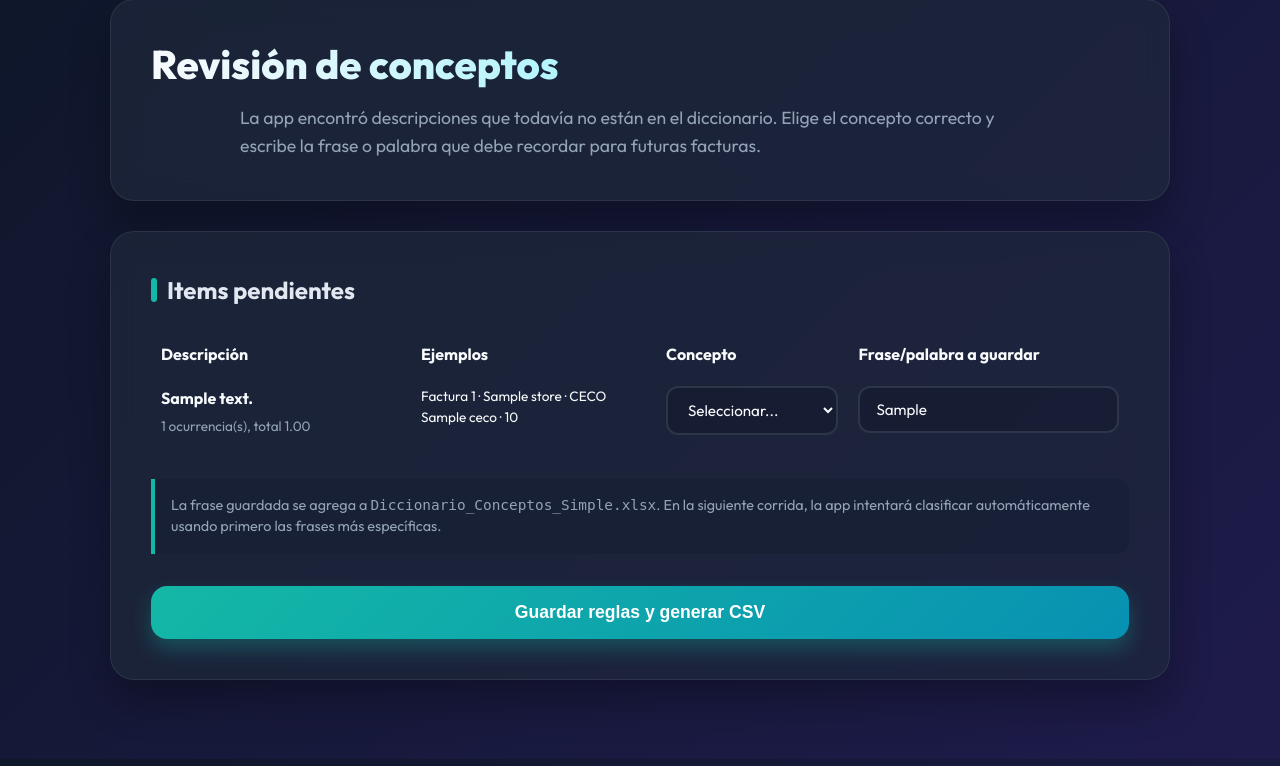
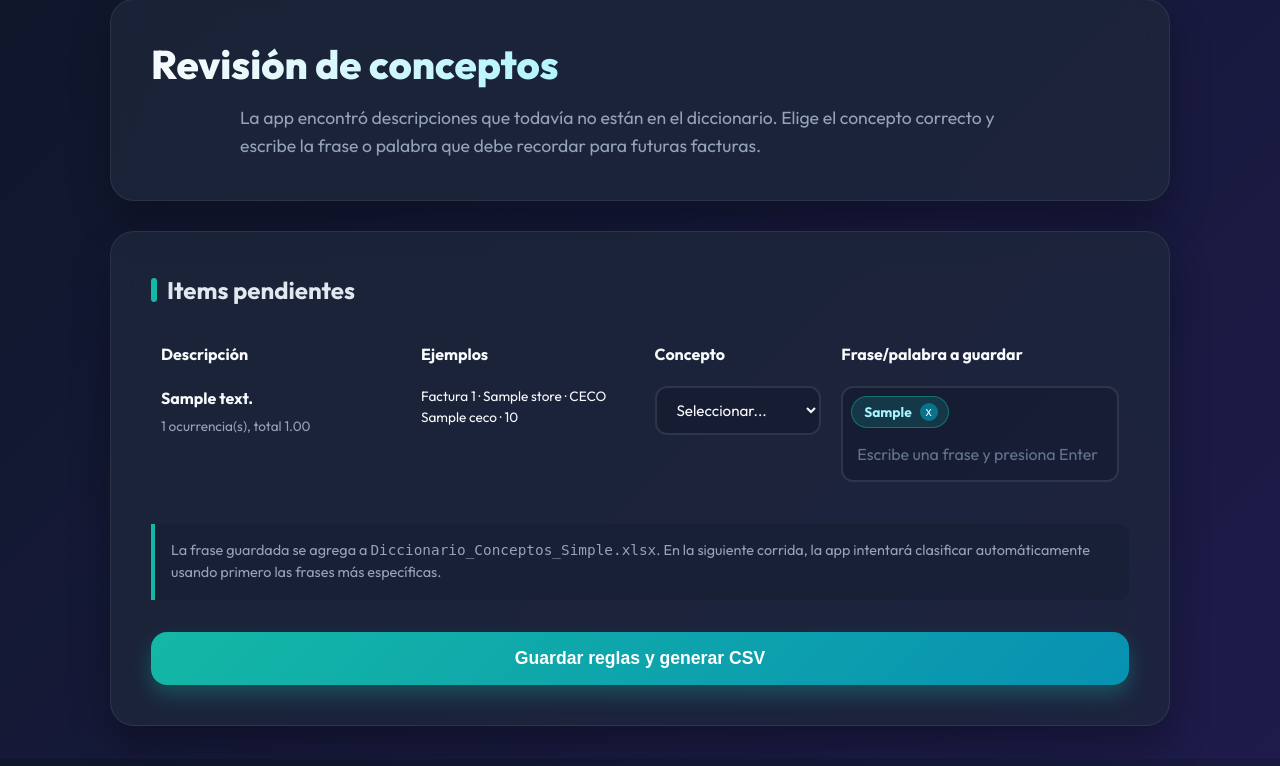
Before and after one commit to EssilorLuxottica2026/Arriendos-Automation, a Flask app: template templates/concept_review.html in a window 1280 px wide. Shown: the part 41-807 px from the top of the page. Run offline with Flask 3, Linux system fonts and the light colour scheme; the template is opened without the code that fills it: most values are stand-ins (such as "Sample title", 1, 10 or a date in 2020).

Commit message:
feat: implement tag input functionality for phrase entry in concept review form

```diff
--- a/static/styles.css
+++ b/static/styles.css
@@ -213,6 +213,78 @@ h2::before {
 .text-input-field:focus {
     border-color: var(--accent);
     box-shadow: 0 0 15px var(--accent-glow);
+}
+
+.tag-input {
+    width: 100%;
+    min-height: 52px;
+    background: rgba(15, 23, 42, 0.4);
+    border: 2px solid rgba(255, 255, 255, 0.1);
+    border-radius: 12px;
+    padding: 8px;
+    display: flex;
+    flex-wrap: wrap;
+    align-items: center;
+    gap: 8px;
+}
+
+.tag-input:focus-within {
+    border-color: var(--accent);
+    box-shadow: 0 0 15px var(--accent-glow);
+}
+
+.tag-list {
+    display: flex;
+    flex-wrap: wrap;
+    gap: 8px;
+}
+
+.phrase-tag {
+    display: inline-flex;
+    align-items: center;
+    gap: 8px;
+    max-width: 100%;
+    background: rgba(20, 184, 166, 0.18);
+    color: #a5f3fc;
+    border: 1px solid rgba(20, 184, 166, 0.45);
+    border-radius: 999px;
+    padding: 6px 10px 6px 12px;
+    font-size: 0.86rem;
+    font-weight: 700;
+    line-height: 1.25;
+    overflow-wrap: anywhere;
+}
+
+.phrase-tag-remove {
+    width: 18px;
+    height: 18px;
+    border: 0;
+    border-radius: 999px;
+    background: rgba(8, 145, 178, 0.65);
+    color: #ffffff;
+    cursor: pointer;
+    font-size: 0.78rem;
+    line-height: 18px;
+    padding: 0;
+}
+
+.phrase-tag-remove:hover {
+    background: var(--danger);
+}
+
+.tag-entry {
+    min-width: 180px;
+    flex: 1;
+    border: 0;
+    outline: 0;
+    background: transparent;
+    color: var(--text-primary);
+    font: inherit;
+    padding: 6px;
+}
+
+.tag-entry::placeholder {
+    color: var(--text-muted);
 }
 
 /* Helpers & Info Callouts */
--- a/templates/concept_review.html
+++ b/templates/concept_review.html
@@ -66,7 +66,11 @@
                                         </select>
                                     </td>
                                     <td style="vertical-align: top; padding: 10px; border-top: 1px solid var(--border); min-width: 280px;">
-                                        <input type="text" name="phrase_{{ idx }}" class="text-input-field" value="{{ item.suggested_phrase }}" required>
+                                        <div class="tag-input" data-initial="{{ item.suggested_phrase }}">
+                                            <div class="tag-list" aria-live="polite"></div>
+                                            <input type="text" class="tag-entry" placeholder="Escribe una frase y presiona Enter">
+                                            <input type="hidden" name="phrase_{{ idx }}" class="tag-hidden" required>
+                                        </div>
                                     </td>
                                 </tr>
                             {% endfor %}
@@ -87,7 +91,87 @@
         </form>
     </main>
     <script>
+        function normalizeTag(value) {
+            return value.replace(/\s+/g, ' ').trim();
+        }
+
+        function renderTags(container, tags) {
+            const list = container.querySelector('.tag-list');
+            const hidden = container.querySelector('.tag-hidden');
+            list.innerHTML = '';
+            tags.forEach((tag, index) => {
+                const chip = document.createElement('span');
+                chip.className = 'phrase-tag';
+                chip.textContent = tag;
+
+                const remove = document.createElement('button');
+                remove.type = 'button';
+                remove.className = 'phrase-tag-remove';
+                remove.setAttribute('aria-label', `Quitar ${tag}`);
+                remove.textContent = 'x';
+                remove.addEventListener('click', () => {
+                    tags.splice(index, 1);
+                    renderTags(container, tags);
+                });
+
+                chip.appendChild(remove);
+                list.appendChild(chip);
+            });
+            hidden.value = tags.join(', ');
+        }
+
+        document.querySelectorAll('.tag-input').forEach((container) => {
+            const entry = container.querySelector('.tag-entry');
+            const tags = [];
+            const initial = normalizeTag(container.dataset.initial || '');
+            if (initial) {
+                tags.push(initial);
+            }
+            renderTags(container, tags);
+
+            function addCurrentTag() {
+                const value = normalizeTag(entry.value);
+                if (!value) {
+                    return;
+                }
+                const exists = tags.some((tag) => tag.toUpperCase() === value.toUpperCase());
+                if (!exists) {
+                    tags.push(value);
+                }
+                entry.value = '';
+                renderTags(container, tags);
+            }
+
+            entry.addEventListener('keydown', (event) => {
+                if (event.key === 'Enter' || event.key === ',') {
+                    event.preventDefault();
+                    addCurrentTag();
+                }
+                if (event.key === 'Backspace' && !entry.value && tags.length) {
+                    tags.pop();
+                    renderTags(container, tags);
+                }
+            });
+
+            entry.addEventListener('blur', addCurrentTag);
+        });
+
         document.querySelector('form').addEventListener('submit', function() {
+            document.querySelectorAll('.tag-input').forEach((container) => {
+                const entry = container.querySelector('.tag-entry');
+                const value = normalizeTag(entry.value);
+                if (value) {
+                    const tags = container.querySelector('.tag-hidden').value
+                        .split(',')
+                        .map((tag) => normalizeTag(tag))
+                        .filter(Boolean);
+                    if (!tags.some((tag) => tag.toUpperCase() === value.toUpperCase())) {
+                        tags.push(value);
+                    }
+                    container.querySelector('.tag-hidden').value = tags.join(', ');
+                    entry.value = '';
+                }
+            });
             const btn = document.getElementById('submitBtn');
             btn.classList.add('loading');
             btn.querySelector('span').textContent = 'Guardando y procesando...';
```
